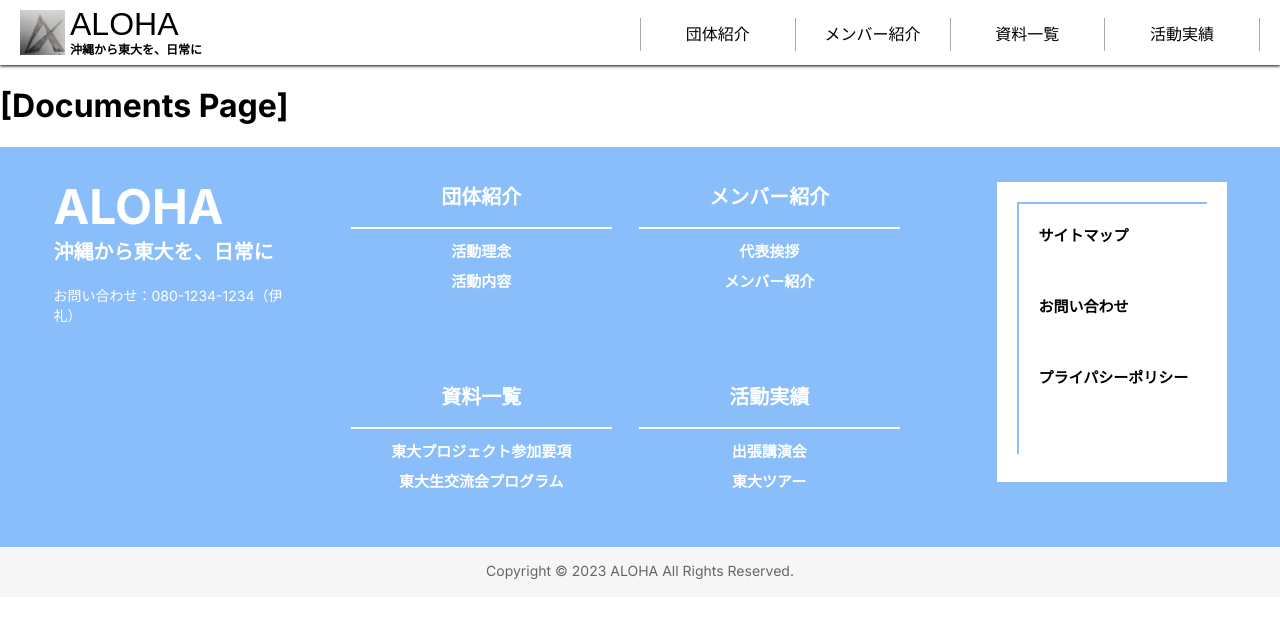
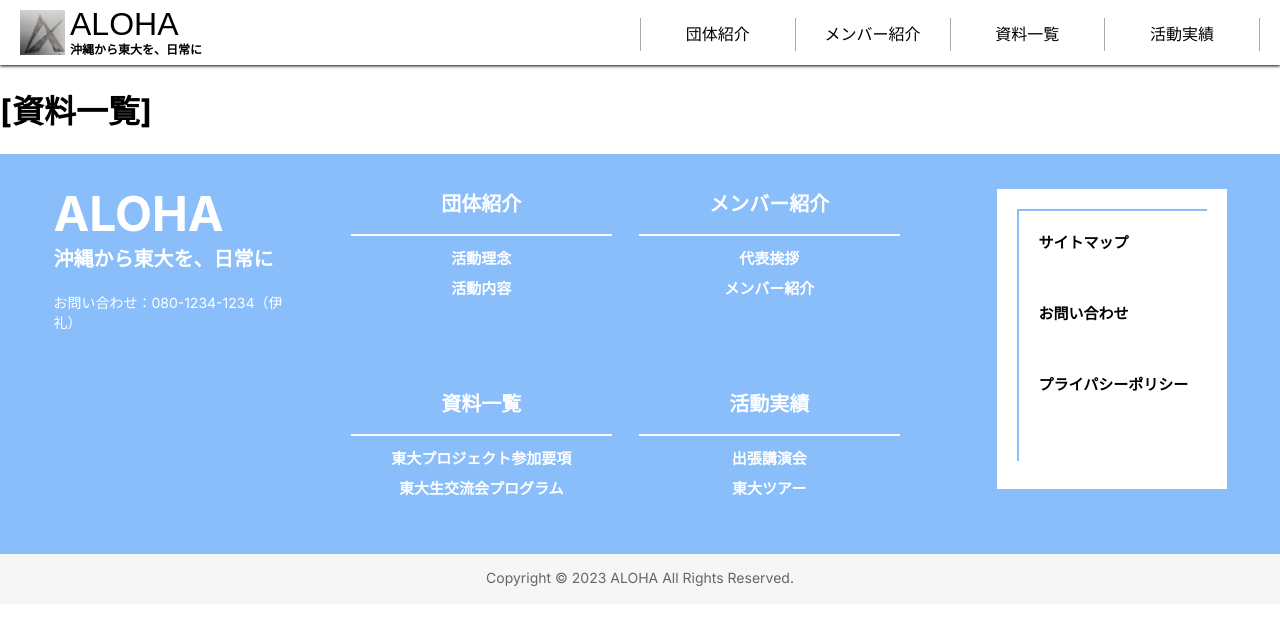
Before and after one commit to ReoYabiku/aloha-hp-next, a Next.js app: page /documents in a window 1280 px wide. Shown: the top 624 px of the page. Built offline with nearby package versions, Linux system fonts and the light colour scheme.

Commit message:
ページ名を資料一覧に変更

```diff
--- a/app/documents/page.tsx
+++ b/app/documents/page.tsx
@@ -1,3 +1,3 @@
 export default function Documents() {
-  return <h1>[Documents Page]</h1>;
+  return <h1>[資料一覧]</h1>;
 }
```
